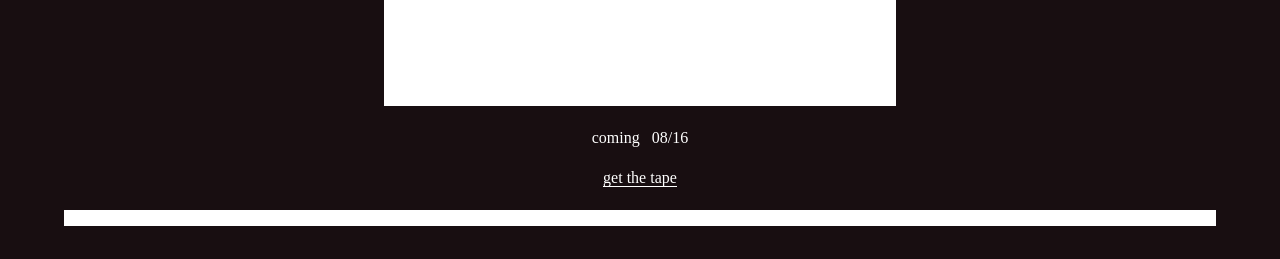
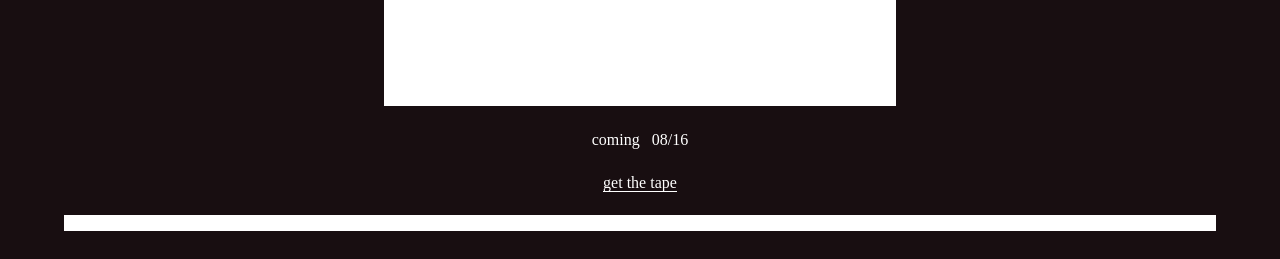
Before and after one commit to hexinduction/bishopbeef, a plain HTML site: page index.html in a window 1280 px wide. Shown: the part 676-935 px from the top of the page. Drawn offline with Linux system fonts and the light colour scheme; a web font is replaced by a local one.

Commit message:
p line height adjustments

```diff
--- a/styles/main.css
+++ b/styles/main.css
@@ -46,6 +46,7 @@ a:hover {
 
 p {
   font-size: 1.6rem;
+  line-height: 130%;
 }
 
 body {
```
